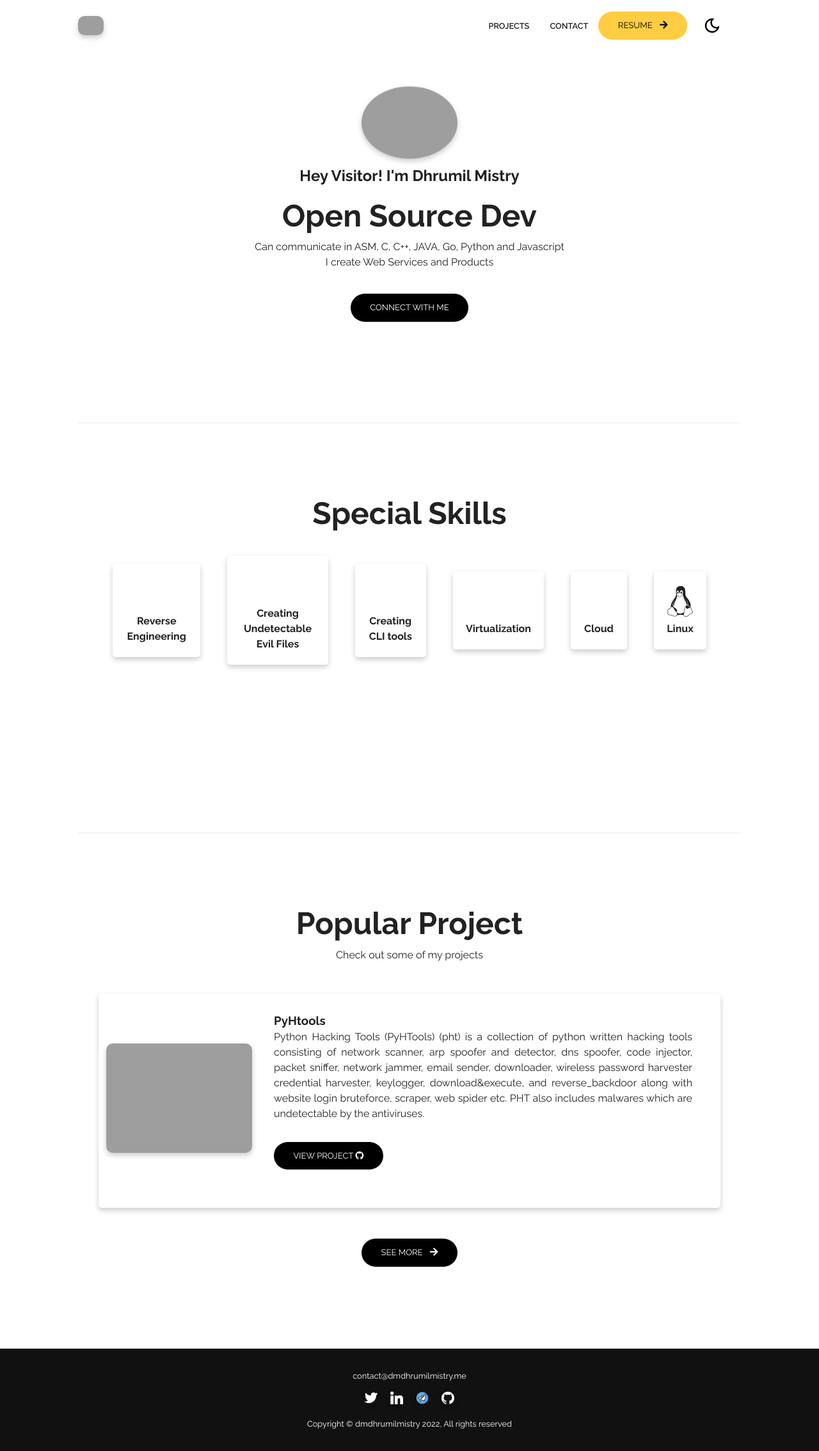
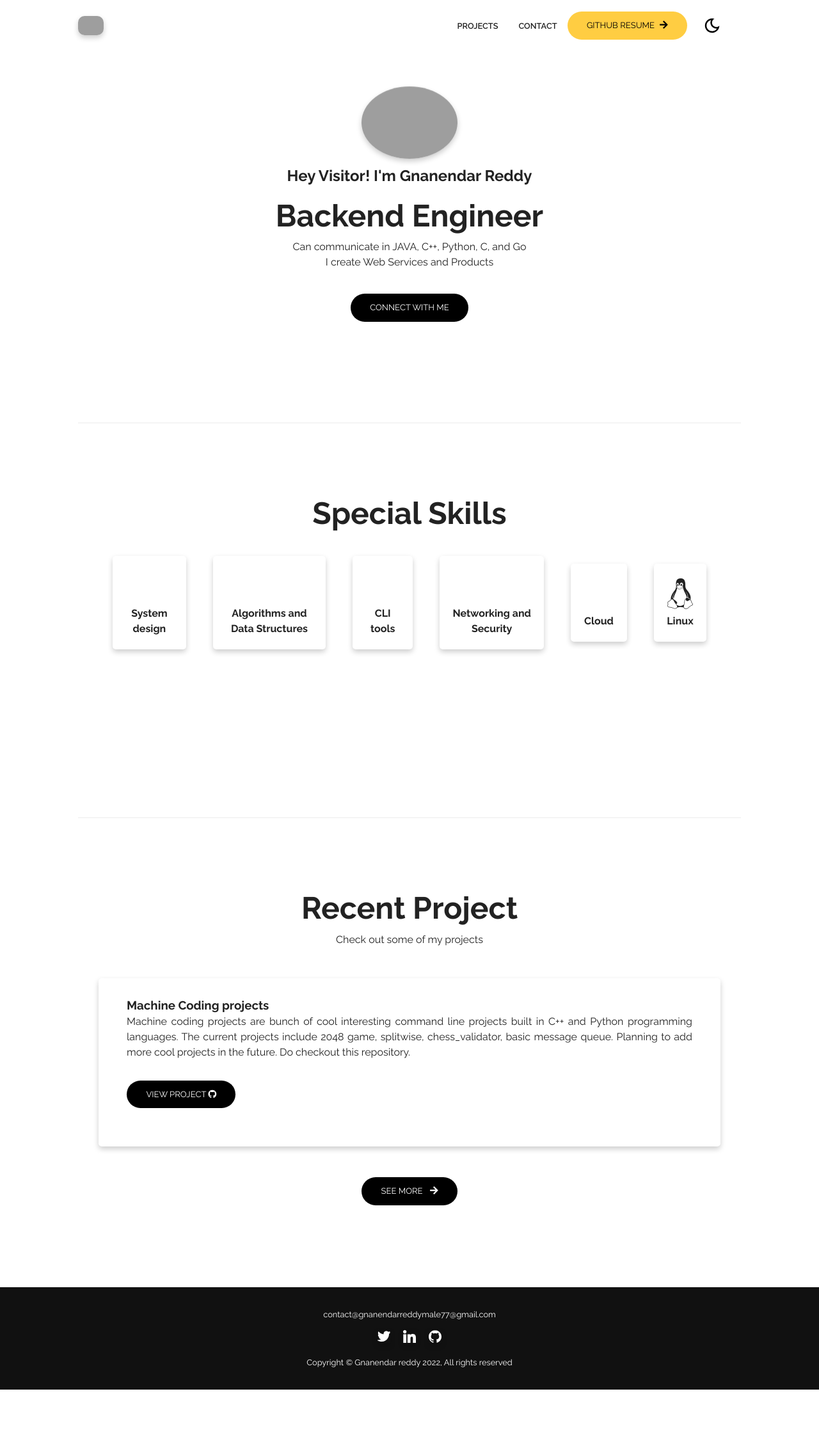
Before and after one commit to dmdhrumilmistry/Flask-Portfolio, a Flask app: page / in a window 1280 px wide. Shown: the whole page at 64% size. After the commit the page ends 2172 px from the top, so only its background shows below. Run offline with Flask 2, Linux system fonts and the light colour scheme; parts of the project's set-up code (start-up, migrations or seed data) failed here and were passed over; grey boxes are pictures that could not be loaded.

Commit message:
Migration changes

```diff
--- a/app.py
+++ b/app.py
@@ -2,7 +2,6 @@ from datetime import datetime
 from flask import Flask, render_template, request
 from flask_sqlalchemy import SQLAlchemy
 from flask_migrate import Migrate, migrate
-
 
 import requests
 import re
@@ -18,6 +17,8 @@ db = SQLAlchemy(app)
 migrate = Migrate(app, db)
 
 # Models
+
+
 class Contact(db.Model):
     no = db.Column(db.Integer, primary_key=True)
     name = db.Column(db.String(80), unique=False, nullable=False)
@@ -26,7 +27,7 @@ class Contact(db.Model):
     reason = db.Column(db.String(200), unique=True, nullable=False)
     date = db.Column(db.String(12), unique=False, nullable=True)
 
-    def __init__(self, name:str, phone:str, email:str, reason:str) -> None:
+    def __init__(self, name: str, phone: str, email: str, reason: str) -> None:
         self.name = name
         self.phone = phone
         self.email = email
@@ -38,7 +39,7 @@ class Contact(db.Model):
 
 
 def get_projects():
-    api_url = f'https://api.github.com/users/dmdhrumilmistry/repos'
+    api_url = f'https://api.github.com/users/gnany07/repos'
     cards_list = requests.get(api_url).json()
     return cards_list
 
@@ -55,7 +56,7 @@ def err_404(message):
 
 @app.route('/')
 def main_page():
-    return render_template('index.html', title='Dhrumil Mistry - Homepage')
+    return render_template('index.html', title='Gnanendar Reddy - Homepage')
 
 
 @app.route('/home')
--- a/templates/base.html
+++ b/templates/base.html
@@ -9,12 +9,12 @@
     <title>{{ title }}</title>
 
     <!-- Link -->
-    <link rel="apple-touch-icon" sizes="180x180" href="https://avatars.githubusercontent.com/u/56185972" />
-    <link rel="icon" type="image/png" sizes="16x16" href="https://avatars.githubusercontent.com/u/56185972" />
-    <link rel="icon" type="image/png" sizes="32x32" href="https://avatars.githubusercontent.com/u/56185972" />
-    <link rel="icon" type="image/png" sizes="192x192" href="https://avatars.githubusercontent.com/u/56185972" />
-    <link rel="icon" type="image/png" sizes="512x512" href="https://avatars.githubusercontent.com/u/56185972" />
-    <link rel="icon" type="image/x-icon" href="https://avatars.githubusercontent.com/u/56185972" />
+    <link rel="apple-touch-icon" sizes="180x180" href="https://avatars.githubusercontent.com/u/38323665" />
+    <link rel="icon" type="image/png" sizes="16x16" href="https://avatars.githubusercontent.com/u/38323665" />
+    <link rel="icon" type="image/png" sizes="32x32" href="https://avatars.githubusercontent.com/u/38323665" />
+    <link rel="icon" type="image/png" sizes="192x192" href="https://avatars.githubusercontent.com/u/38323665" />
+    <link rel="icon" type="image/png" sizes="512x512" href="https://avatars.githubusercontent.com/u/38323665" />
+    <link rel="icon" type="image/x-icon" href="https://avatars.githubusercontent.com/u/38323665" />
     <link rel="stylesheet" href="https://use.fontawesome.com/releases/v5.15.4/css/all.css"
         integrity="sha384-DyZ88mC6Up2uqS4h/KRgHuoeGwBcD4Ng9SiP4dIRy0EXTlnuz47vAwmeGwVChigm" crossorigin="anonymous">
     <link rel="stylesheet" href="{{ url_for('static', filename='css/style.css') }}" />
@@ -28,7 +28,7 @@
             <div class="container">
                 <!-- Logo -->
                 <h1 id="logo">
-                    <a href="/"><img src="https://avatars.githubusercontent.com/u/56185972" alt="Logo" /></a>
+                    <a href="/"><img src="https://avatars.githubusercontent.com/u/38323665" alt="Logo" /></a>
                 </h1>
 
                 <!-- Navbar links -->
@@ -37,7 +37,7 @@
                     <li><a class="nav-link" href="{{ url_for('contact_page') }}">CONTACT</a></li>
                     <!-- <li><a class="nav-link" href="#">BlOG</a></li> -->
                     <li>
-                        <a class="btn btn-primary" href="https://github.com/dmdhrumilmistry">RESUME <i
+                        <a class="btn btn-primary" href="https://github.com/gnany07">GITHUB RESUME<i
                                 class="fas fa-arrow-right"></i></a>
                     </li>
 
@@ -70,23 +70,21 @@
 
     <footer id="footer">
         <div class="container">
-            <a href="mailto:contact@dmdhrumilmistry.me">contact@dmdhrumilmistry.me</a>
+            <a href="mailto:contact@gnanendarreddymale77@gmail.com">contact@gnanendarreddymale77@gmail.com</a>
             <!-- Social links -->
             <div class="social">
-                <a href="https://twitter.com/dmdhrumilmistry"><img
+                <a href="https://twitter.com/gnanickky"><img
                         src="{{ url_for('static', filename='assets/twitter-icon.svg') }}" alt="Twitter"
                         style="border-radius: 0px;"></a>
-                <a href="https://linkedin.com/in/dmdhrumilmistry"><img
+                <a href="https://linkedin.com/in/gnanendar-reddy-1862b6117"><img
                         src="{{ url_for('static', filename='assets/linkedin-icon.svg') }}" alt="Linkedin"
                         style="border-radius: 0px;"></a>
-                <a href="https://t.me/anyonymous_dude"><img
-                        src="{{ url_for('static', filename='assets/telegram.svg') }}" alt="Telegram"></a>
-                <a href="https://github.com/dmdhrumilmistry"><img
+                <a href="https://github.com/gnany07"><img
                         src="{{ url_for('static', filename='assets/github-icon.svg') }}" alt="GitHub"
                         style="border-radius: 0px;"></a>
             </div>
             <!-- Attribution -->
-            <p>Copyright &copy; dmdhrumilmistry 2022, All rights reserved</p>
+            <p>Copyright &copy; Gnanendar reddy 2022, All rights reserved</p>
         </div>
     </footer>
     <script src="{{ url_for('static', filename='js/script.js') }}"></script>
--- a/templates/index.html
+++ b/templates/index.html
@@ -3,13 +3,13 @@
 {% block headersection %}
 
 <section class="header-container">
-  <img class="profile-image" src="https://avatars.githubusercontent.com/u/56185972" alt="" />
-  <h1>Hey Visitor! I'm Dhrumil Mistry</h1>
+  <img class="profile-image" src="https://avatars.githubusercontent.com/u/38323665" alt="" />
+  <h1>Hey Visitor! I'm Gnanendar Reddy</h1>
 
   <div class="content-text">
-    <h2>Open Source Dev</h2>
+    <h2>Backend Engineer</h2>
     <p>
-      Can communicate in ASM, C, C++, JAVA, Go, Python and Javascript<br>I create Web Services and Products
+      Can communicate in JAVA, C++, Python, C, and Go<br>I create Web Services and Products
     </p>
   </div>
   <a href="#footer" class="btn btn-secondary">Connect With Me</a>
@@ -28,25 +28,25 @@
           <td  style="padding: 20px;">
             <div class="textcard"  style="padding: 20px;">
               <h2><i class="fab fa-cogs"></i></h2>
-              <h4>Reverse Engineering</h4>
+              <h4>System design</h4>
             </div>
           </td>
           <td  style="padding: 20px;">
             <div class="textcard"  style="padding: 20px;">
               <h2><i class="fab fa-bug"></i></h2>
-              <h4>Creating Undetectable Evil Files</h4>
+              <h4>Algorithms and Data Structures</h4>
             </div>
           </td>
           <td  style="padding: 20px;">
             <div class="textcard"  style="padding: 20px;">
               <h2><i class="fab fa-code"></i></h2>
-              <h4>Creating CLI tools</h4>
+              <h4>CLI tools</h4>
             </div>
           </td>
           <td  style="padding: 20px;">
             <div class="textcard"  style="padding: 20px;">
               <h2><i class="fab fa-server"></i></h2>
-              <h4>Virtualization</h4>
+              <h4>Networking and Security</h4>
             </div>
           </td>
           <td  style="padding: 20px;">
@@ -73,7 +73,7 @@
   <div class="division"></div>
 
   <div class="content-text">
-    <h2>Popular Project</h2>
+    <h2>Recent Project</h2>
     <p>Check out some of my projects</p>
   </div>
 
@@ -82,22 +82,15 @@
       <table>
         <tr>
           <td>
-            <img src="https://github.com/dmdhrumilmistry/pyhtools/blob/main/.images/PyHTools.png?raw=True"
-              alt="Pyhtools image" style="width: auto; max-width: 100%;">
-          </td>
-          <td>
             <div class="container">
-              <h3>PyHtools</h3>
-              <p style="text-align: justify;">Python Hacking Tools (PyHTools) (pht) is a collection of python written
-                hacking
-                tools consisting of network
-                scanner, arp spoofer and detector, dns spoofer, code injector, packet sniffer, network jammer, email
-                sender,
-                downloader, wireless password harvester credential harvester, keylogger, download&execute, and
-                reverse_backdoor along with website login bruteforce, scraper, web spider etc. PHT also includes
-                malwares
-                which are undetectable by the antiviruses.</p>
-              <a href="https://github.com/dmdhrumilmistry/pyhtools" class="btn btn-secondary">View Project <i class="fab fa-github"></i></a>
+              <h3>Machine Coding projects</h3>
+              <p style="text-align: justify;">Machine coding projects are bunch of cool interesting command line projects built in C++ and Python
+                programming languages.
+                The current projects include 2048 game, splitwise, chess_validator, basic message queue.
+                Planning to add more cool projects in the future.
+                Do checkout this repository.
+                </p>
+              <a href="https://github.com/gnany07/Machine_Coding" class="btn btn-secondary">View Project <i class="fab fa-github"></i></a>
             </div>
           </td>
         </tr>
```
Also changed, not shown: static/assets/telegram-icon.svg (deleted), static/assets/telegram.svg (deleted), 1 other file.
